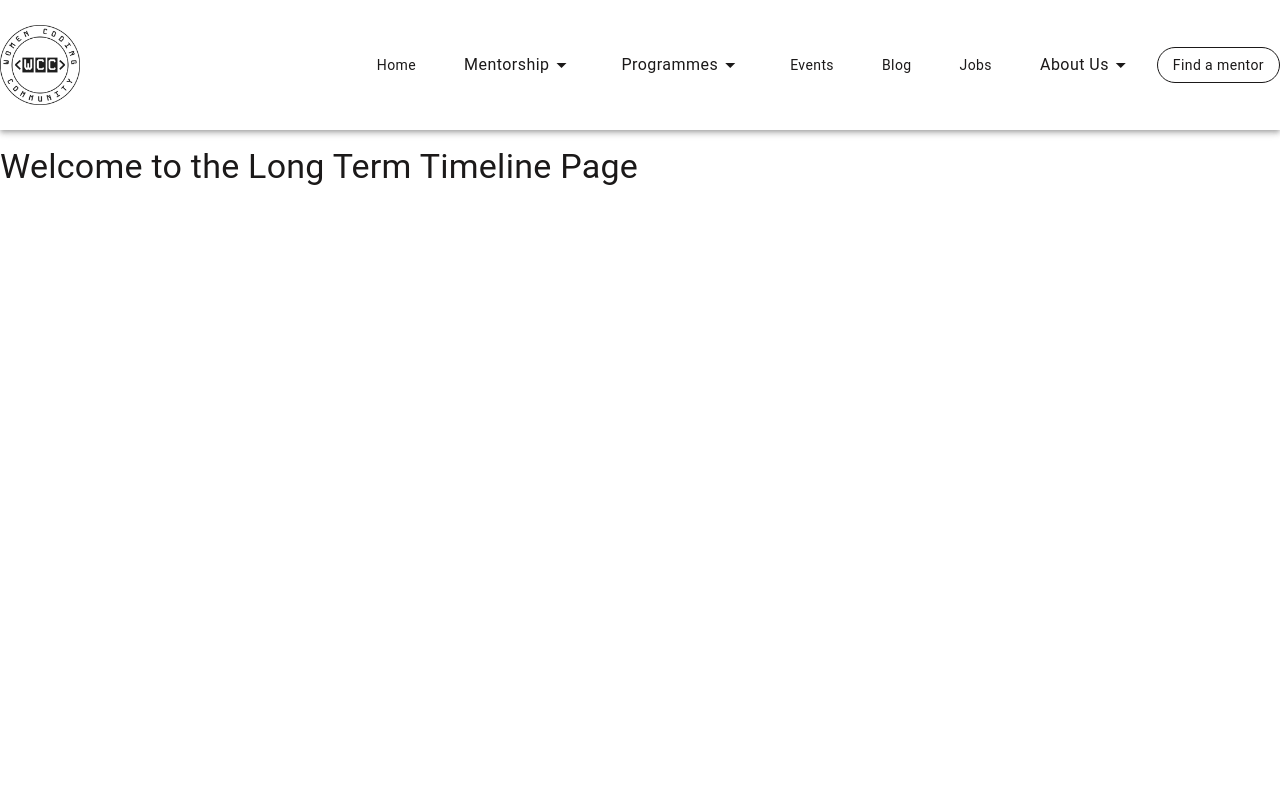
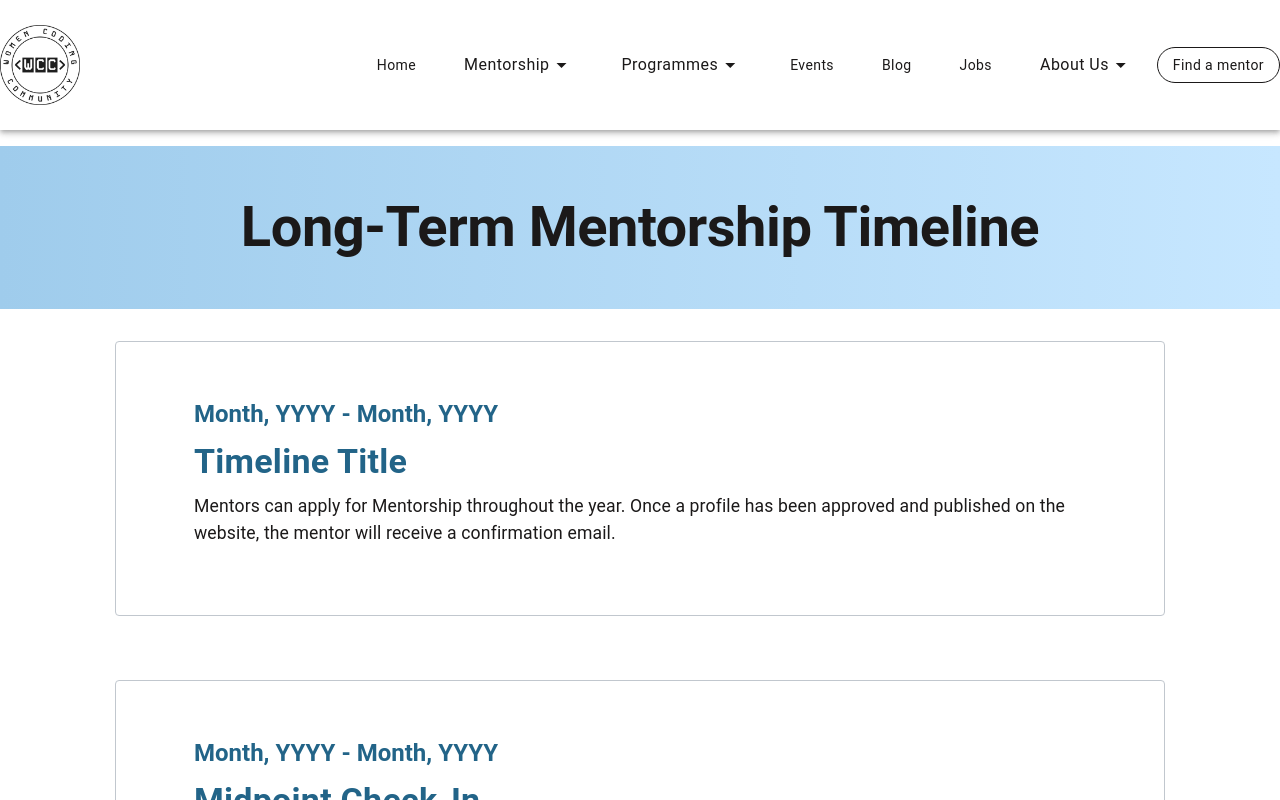
Before and after one commit to Women-Coding-Community/wcc-frontend, a Next.js app: page /mentorship/long-term-timeline in a window 1280 px wide. Shown: the top 800 px of the page. Built offline with nearby package versions, Linux system fonts and the light colour scheme.

Commit message:
Issue-80: implemented reusable `TimelineCard` for long term mentorship page

```diff
--- /dev/null
+++ b/src/components/TimelineCard.tsx
@@ -0,0 +1,76 @@
+import { Box, Card, CardContent, Typography } from '@mui/material';
+
+import { useIsMobile } from '@utils/theme-utils';
+
+interface TimelineCardProps {
+  date: string;
+  title: string;
+  description: string;
+}
+
+// FIXME: double-check typography style with figma again
+export const TimelineCard = (props: TimelineCardProps) => {
+  const isMobile = useIsMobile();
+
+  return (
+    <Box
+      sx={{
+        width: '100%',
+        maxWidth: isMobile ? '300px' : '1440px',
+        margin: '0 auto',
+        padding: {
+          xs: '16px',
+          sm: '24px',
+          md: '32px',
+        },
+      }}
+    >
+      <Card
+        variant="outlined"
+        sx={{
+          boxSizing: 'border-box',
+          borderRadius: 1,
+          borderColor: '#C1C7CE',
+          width: '100%',
+          maxWidth: isMobile ? '300px' : '1050px',
+          minHeight: isMobile ? '226px' : '275px',
+          opacity: 1,
+          padding: {
+            xs: '24px',
+            sm: '32px',
+            md: '38px 62px',
+          },
+          display: 'flex',
+          flexDirection: 'column',
+          gap: '10px',
+          backgroundColor: '#FFF',
+          margin: '0 auto',
+        }}
+      >
+        <CardContent>
+          <Typography
+            variant="h5"
+            color="primary.main"
+            gutterBottom
+            fontWeight="bold"
+          >
+            {props.date}
+          </Typography>
+          <Typography
+            variant="h4"
+            color="primary.main"
+            gutterBottom
+            sx={{
+              fontWeight: 600,
+            }}
+          >
+            {props.title}
+          </Typography>
+          <Typography variant="h6" fontWeight="medium">
+            {props.description}
+          </Typography>{' '}
+        </CardContent>
+      </Card>
+    </Box>
+  );
+};
--- a/src/components/index.tsx
+++ b/src/components/index.tsx
@@ -19,3 +19,4 @@ export { OpportunitiesProgrammes } from './OpportunitiesProgrammes';
 export { Tile } from './Tile';
 export { Title } from './Title';
 export { VolunteerSection } from './VolunteerSection';
+export { TimelineCard } from './TimelineCard';
--- a/src/pages/mentorship/long-term-timeline.tsx
+++ b/src/pages/mentorship/long-term-timeline.tsx
@@ -1,14 +1,22 @@
 // path: /mentorship/long-term-timeline
 
-import { Typography } from '@mui/material';
+import { Title, TimelineCard } from '@components';
 
 const MentorshipLongTermTimelinePage = () => {
   return (
-    <div>
-      <Typography variant="h4">
-        Welcome to the Long Term Timeline Page
-      </Typography>
-    </div>
+    <>
+      <Title title="Long-Term Mentorship Timeline" />
+      <TimelineCard
+        date="Month, YYYY - Month, YYYY"
+        title="Timeline Title"
+        description="Mentors can apply for Mentorship throughout the year. Once a profile has been approved and published on the website, the mentor will receive a confirmation email."
+      />
+      <TimelineCard
+        date="Month, YYYY - Month, YYYY"
+        title="Midpoint Check-In"
+        description="test test"
+      />
+    </>
   );
 };
 
```
